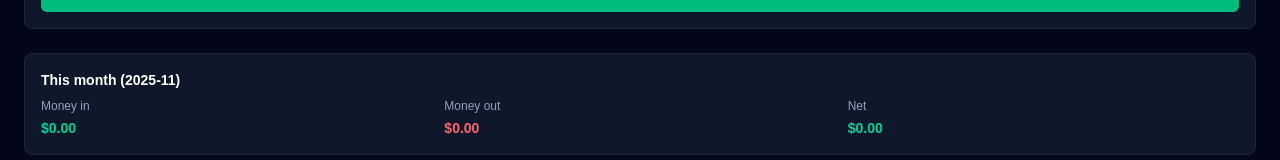
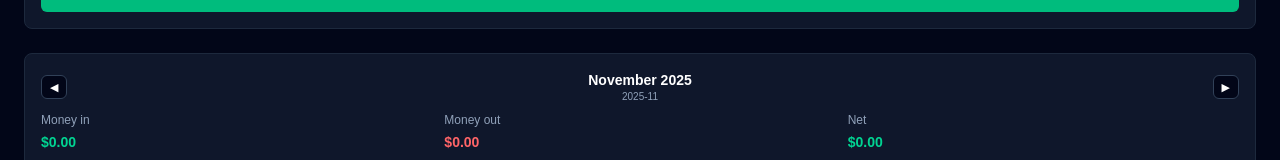
Before and after one commit to malik-murray/levelup-platform, a Next.js app: page /finance in a window 1280 px wide. Shown: the part 535-695 px from the top of the page. Built offline with nearby package versions, Linux system fonts and the light colour scheme; no server answers; the database is empty.

Commit message:
Add month switcher to finance tracker

```diff
--- a/src/app/finance/page.tsx
+++ b/src/app/finance/page.tsx
@@ -62,7 +62,38 @@ export default function FinancePage() {
     // simple in-app notification text
     const [notification, setNotification] = useState<string | null>(null);
 
-    const month = new Date().toISOString().slice(0, 7); // YYYY-MM
+    // month selector state: store the first day of the currently selected month
+    const [monthDate, setMonthDate] = useState<Date>(() => {
+        const now = new Date();
+        return new Date(now.getFullYear(), now.getMonth(), 1);
+    });
+
+    // YYYY-MM string for queries and filtering
+    const monthStr = useMemo(
+        () =>
+            `${monthDate.getFullYear()}-${String(
+                monthDate.getMonth() + 1
+            ).padStart(2, '0')}`,
+        [monthDate]
+    );
+
+    // Pretty label like "November 2025"
+    const monthLabel = useMemo(
+        () =>
+            monthDate.toLocaleString('default', {
+                month: 'long',
+                year: 'numeric',
+            }),
+        [monthDate]
+    );
+
+    const goToPrevMonth = () => {
+        setMonthDate((prev) => new Date(prev.getFullYear(), prev.getMonth() - 1, 1));
+    };
+
+    const goToNextMonth = () => {
+        setMonthDate((prev) => new Date(prev.getFullYear(), prev.getMonth() + 1, 1));
+    };
 
     useEffect(() => {
         const load = async () => {
@@ -81,7 +112,19 @@ export default function FinancePage() {
             const { data: budgetsData } = await supabase
                 .from('category_budgets')
                 .select('id, category_id, month, amount')
-                .eq('month', month);
+                .eq('month', monthStr);
+
+            // calculate start and end of the selected month for tx query
+            const startOfMonth = new Date(
+                monthDate.getFullYear(),
+                monthDate.getMonth(),
+                1
+            );
+            const endOfMonth = new Date(
+                monthDate.getFullYear(),
+                monthDate.getMonth() + 1,
+                1
+            );
 
             const { data: txData } = await supabase
                 .from('transactions')
@@ -96,8 +139,9 @@ export default function FinancePage() {
           categories ( name )
         `
                 )
-                .order('date', { ascending: false })
-                .limit(50);
+                .gte('date', startOfMonth.toISOString())
+                .lt('date', endOfMonth.toISOString())
+                .order('date', { ascending: false });
 
             setAccounts(accountsData || []);
             setCategories(categoriesData || []);
@@ -121,11 +165,11 @@ export default function FinancePage() {
         };
 
         void load();
-    }, [month]);
+    }, [monthDate, monthStr]);
 
     const thisMonthTx = useMemo(
-        () => transactions.filter((tx) => tx.date.startsWith(month)),
-        [transactions, month]
+        () => transactions.filter((tx) => tx.date.startsWith(monthStr)),
+        [transactions, monthStr]
     );
 
     const totalIn = thisMonthTx
@@ -179,7 +223,18 @@ export default function FinancePage() {
             return;
         }
 
-        // Reload list after insert
+        // Reload list after insert, scoped to the currently selected month
+        const startOfMonth = new Date(
+            monthDate.getFullYear(),
+            monthDate.getMonth(),
+            1
+        );
+        const endOfMonth = new Date(
+            monthDate.getFullYear(),
+            monthDate.getMonth() + 1,
+            1
+        );
+
         const { data: txData } = await supabase
             .from('transactions')
             .select(
@@ -193,8 +248,9 @@ export default function FinancePage() {
         categories ( name )
       `
             )
-            .order('date', { ascending: false })
-            .limit(50);
+            .gte('date', startOfMonth.toISOString())
+            .lt('date', endOfMonth.toISOString())
+            .order('date', { ascending: false });
 
         const rows = (txData ?? []) as TxRow[];
 
@@ -219,7 +275,7 @@ export default function FinancePage() {
             if (budgetRecord) {
                 // recompute thisMonthTx from newTransactions
                 const updatedThisMonthTx = newTransactions.filter((tx) =>
-                    tx.date.startsWith(month)
+                    tx.date.startsWith(monthStr)
                 );
                 const updatedSpendingByCategory = new Map<string, number>();
                 updatedThisMonthTx.forEach((tx) => {
@@ -384,9 +440,29 @@ export default function FinancePage() {
                     {/* Right: Summary + budgets + recent transactions */}
                     <div className="space-y-4">
                         <div className="rounded-lg border border-slate-800 bg-slate-900 p-4 text-xs">
-                            <h2 className="mb-2 text-sm font-semibold">
-                                This month ({month})
-                            </h2>
+                            <div className="mb-2 flex items-center justify-between">
+                                <button
+                                    type="button"
+                                    onClick={goToPrevMonth}
+                                    className="rounded-md border border-slate-700 bg-slate-950 px-2 py-1 text-[11px] hover:bg-slate-800"
+                                >
+                                    ◀
+                                </button>
+                                <div className="text-center">
+                                    <h2 className="text-sm font-semibold">{monthLabel}</h2>
+                                    <p className="text-[10px] text-slate-400">
+                                        {monthStr}
+                                    </p>
+                                </div>
+                                <button
+                                    type="button"
+                                    onClick={goToNextMonth}
+                                    className="rounded-md border border-slate-700 bg-slate-950 px-2 py-1 text-[11px] hover:bg-slate-800"
+                                >
+                                    ▶
+                                </button>
+                            </div>
+
                             <div className="grid grid-cols-3 gap-3">
                                 <div>
                                     <div className="text-slate-400">Money in</div>
@@ -446,9 +522,9 @@ export default function FinancePage() {
                                                 <div className="flex justify-between items-center mb-1">
                                                     <span className="font-medium">{name}</span>
                                                     <span className="text-[11px] text-slate-400">
-                            Spent ${spent.toFixed(2)} / $
+                                                        Spent ${spent.toFixed(2)} / $
                                                         {b.amount.toFixed(2)}
-                          </span>
+                                                    </span>
                                                 </div>
                                                 <div className="h-1.5 w-full rounded-full bg-slate-800 overflow-hidden">
                                                     <div
```
